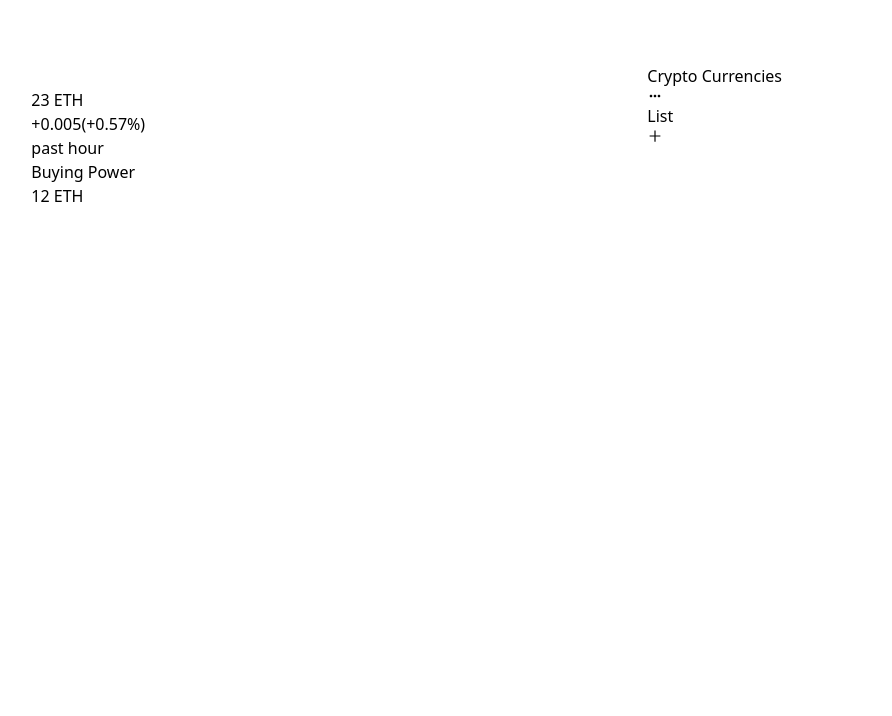
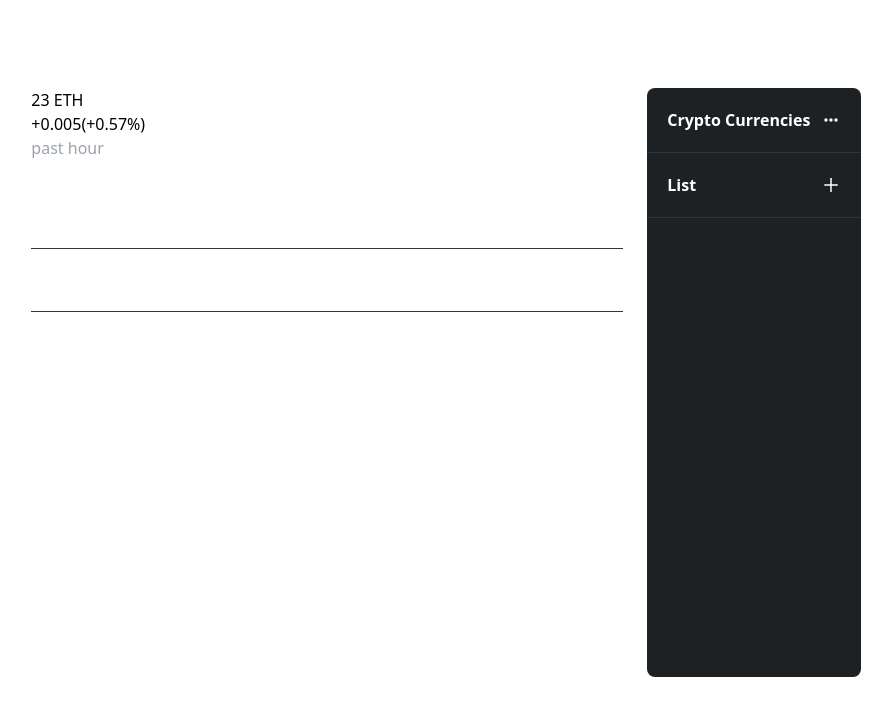
Before and after one commit to Sammykhaleel/Robinhood-nextjs-solidity-sanity, a Next.js app: page / in a window 1280 px wide. Shown: the top 716 px of the page, without its empty margins (206-1098 px from the left). Built offline with nearby package versions, Linux system fonts and the light colour scheme.

Commit message:
init  tailwind styles part-2 index.js

```diff
--- a/pages/index.js
+++ b/pages/index.js
@@ -6,6 +6,26 @@ const styles = {
   wrapper: 'w-screen h-screen flex flex-col',
   mainContainer: 'w-2/3 h-full m-auto flex mt-16',
   leftMain: 'flex flex-col w-3/4 h-full  p-6 overflow-y-scroll',
+  portfolioAmountContainer: 'flex flex-col ',
+  portfolioAmount: 'text-white text-4xl',
+  portfolioPercent: 'text-white font-bold text-sm',
+  pastHour: 'text-gray-400',
+  chartContainer:
+  'text-5xl flex justify-center w-full h-1/3 text-white mt-11 mb-11',
+  buyingPowerContainer:
+  'w-full border-t mb-24 border-b h-16 border-[#30363b] flex justify-between items-center p-4',
+  buyingPowerTitle: 'text-white font-bolder text-lg',
+  buyingPowerAmount: 'text-white font-bolder text-xl',
+  notice: 'flex border border-[#30363b] mx-11 my-4 p-5 flex-col flex-1',
+  noticeContainer: 'flex-1',
+  noticeTitle: 'text-gray-500',
+  noticeMessage: 'text-white font-bold',
+  noticeCTA: 'font-bold text-green-500 cursor-pointer mt-5',
+  rightMain:
+    'flex flex-col flex-1 h-4/5 bg-[#1E2123] mt-6 rounded-lg overflow-y-scroll noScroll',
+  rightMainItem: 'flex items-center text-white p-5 border-b border-[#30363b]',
+  ItemTitle: 'flex-1 font-bold',
+  moreOptions: 'cursor-pointer text-xl',
 }
 
 export default function Home() {
```
